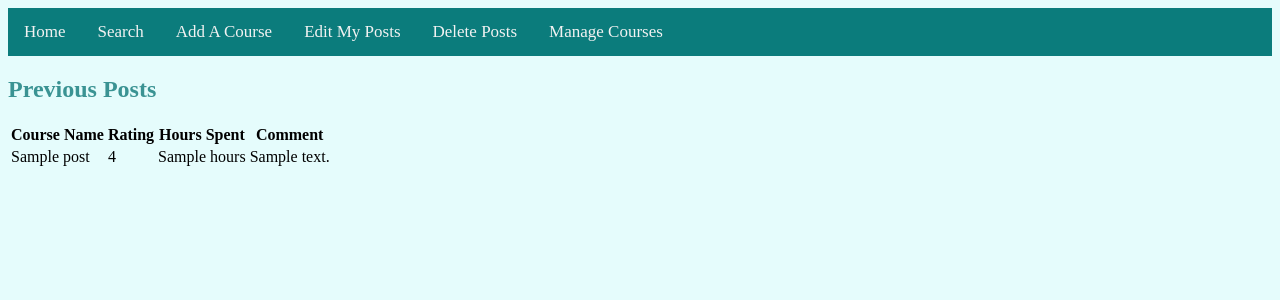
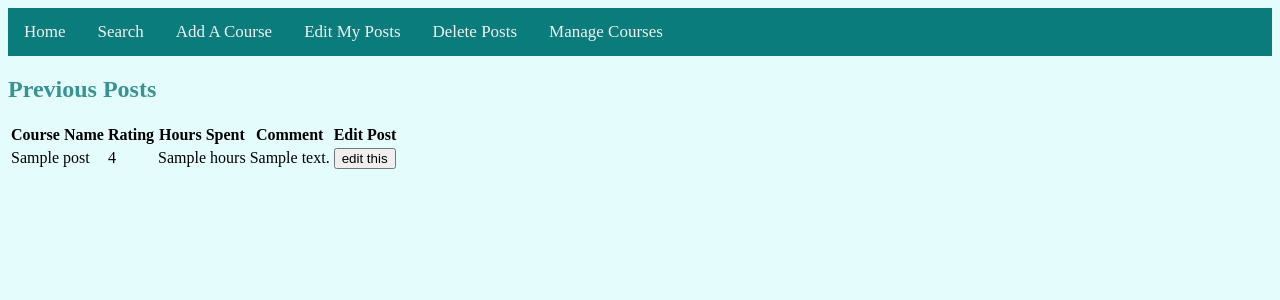
Before and after one commit to beryce/CourseGuide, a Flask app: template templates/allPosts.html in a window 1280 px wide. Shown: the top 300 px of the page. Run offline with Flask 2, Linux system fonts and the light colour scheme; the template is opened without the code that fills it: most values are stand-ins (such as "Sample title", 1, 10 or a date in 2020); parts of the project's set-up code (start-up, migrations or seed data) failed here and were passed over; some libraries are stand-ins or nearby versions.

Commit message:
added edit post

```diff
--- a/app.py
+++ b/app.py
@@ -86,28 +86,10 @@ def search():
     courses = courseBrowser.getSearchResults(conn, searchterm, semester, prof)
     return render_template('search.html', courses=courses)
 
-# I don't think we need this anymore, but I'm keeping this here just in case
-# @app.route('/updateSearch', methods=['POST'])
-# def update_search():
-#     """Function for the filterbar in the webpage. Displays results
-#     similar to the input that user typed into the filter bar."""
-#     # connect to database
-#     conn = courseBrowser.getConn('c9')
-
-#     # grab the arguments]
-#     semester = request.form.get('semester_filter', "")
-#     # get the results
-#     courses = courseBrowser.updateSearch(conn, semester)
-#     print("COURSES: ")
-#     print(courses)
-#     # return redirect(url_for('search', courses = courses))
-#     return render_template('search.html', courses = courses)
-
 @app.route('/createPost/<cid>', methods=['GET', 'POST'])
 def createPost(cid):
     """Function that redirects to the review page and allows users to create a
     review for a particular course"""
-    #courseAndSemester formatted like this: ECON102-F17
 
     conn = courseBrowser.getConn('c9')
     uid = session.get('uid', False)
@@ -136,8 +118,6 @@ def insertCourse():
     """Inserts a new course into the database and displays it on webpage"""
     conn = courseBrowser.getConn('c9')
 
-    # print("session")
-    # print(session['uid']) ask scott for help
     uid = session.get('uid', False)
 
     # ensure that user is log in before they add a course
@@ -184,33 +164,12 @@ def rateCourse():
         flash('You need to login!')
     return redirect(request.referrer)
 
-# @app.route('/rateCourseAjax/', methods=['POST'])
-# def rateCourseAjax():
-#     """rate a selected course and update average rating and hours"""
-#     try:
-#         if 'uid' in session:
-#             conn = courseBrowser.getConn('c9')
-#             uid = session['uid']
-#             cid = request.form.get('cid')
-#             rating = request.form.get('stars')
-#             hours = request.form.get('fname')
-#             comments = request.form.get('comment')
-#             if courseBrowser.rate_course(conn, uid, cid, rating, hours, comments):
-#                 # print out new average ratings and hours
-#                 avg_rating = courseBrowser.compute_avgrating(conn, cid)
-#                 avg_hours = courseBrowser.compute_avghours(conn, cid)
-
-#                 # update average ratings and hours
-#                 courseBrowser.update_avgrating(conn, cid)
-#                 courseBrowser.update_avghours(conn, cid)
-#                 return jsonify({"avg_rating": avg_rating, "avg_hours": avg_hours})
-#             else:
-#                 return jsonify({"avg_rating": "None", "avg_hours": "None"})
-#         else:
-#             return jsonify({"avg_rating": "None", "avg_hours": "None"})
-#     except:
-#         return jsonify({"avg_rating": "None", "avg_hours": "None"})
-
+@app.route('/editPostAjax/', methods=['POST'])
+def editPostAjax():
+    cid  = request.args.get('courseId')
+    print("Foooo")
+    print(cid)
+    return redirect(url_for('createPost', cid=cid))
 
 #we need a main init function
 if __name__ == '__main__':
--- a/static/rating.js
+++ b/static/rating.js
@@ -1,15 +1,21 @@
 /* global $ */
-var progressive_on = false;
-$("#progressive_enhancement").on('click', function () {
-    if(progressive_on) {
-        // turn it off
-        $("input[name=stars],input[type=submit]").show();
-        $("#progressive_enhancement").text('Turn on Progressive Enhancement');
-        progressive_on = false;
-    } else {
-        // turn it on
-        $("input[name=stars],input[type=submit]").hide();
-        $("#progressive_enhancement").text('Turn off Progressive Enhancement');
-        progressive_on = true;
-    }
+
+var editPostUrl = "{{url_for('editPostAjax')}}"
+$("#past-posts").on("click", ".edit-post-button", function(event) {
+    console.log("BUTTON CLICKED")
+    var post = $(this).closest("tr");
+    var postId = $(this).closest("[post-pid]").attr("post-pid");
+    var courseId = $(this).closest("[post-pid]").find(".course_id").text();
+    var courseName = $(this).closest("[post-pid]").find(".course_name").text();
+    var rating = $(this).closest("[post-pid]").find(".rating").text();
+    var hrs = $(this).closest("[post-pid]").find(".hours").text();
+    var comments = $(this).closest("[post-pid]").find(".comments").text();
+    console.log("pid " + postId);
+    console.log("cid " + courseId);
+    console.log(courseName);
+    console.log(rating);
+    console.log(hrs);
+    console.log(comments);
+    $.post(editPostUrl, {'courseId': courseId});
+
 });
--- a/templates/allPosts.html
+++ b/templates/allPosts.html
@@ -1,7 +1,7 @@
 {% extends "base.html" %}
 
 <body>
-{% block past_posts %}
+{% block allPosts %}
 <h2>Previous Posts</h2>
 <table id="past-posts">
     <tbody>
@@ -10,15 +10,18 @@
         <th>Rating</th>
         <th>Hours Spent</th>
         <th>Comment</th>
+        <th>Edit Post</th>
     </tr>
 
     {%for post in posts%}
         <tr post-pid={{post.pid}}>
         <!--<td class="name">{{post.name}} at {{post.entered}}</td>-->
-        <td class="course_num">{{post.cName}}</td>
+        <!--<td class="course_id">{{post.courseId}}</td>-->
+        <td class="course_name">{{post.cName}}</td>
         <td class="rating">{{post.rating}}</td>
         <td class="hours">{{post.hours}}</td>
         <td class="comments">{{post.comments}}</td>
+        <td><button class="edit-post-button">edit this</button></td>
     </tr>
     {% endfor %}
 </table>
--- a/templates/base.html
+++ b/templates/base.html
@@ -62,11 +62,15 @@
     {% block courseList %}
     {% endblock %}
 
-    {% block posts%}
+    {% block posts %}
     {% endblock %}
 
     {% block past_posts %}
     {% endblock %}
+
+    {% block allPosts %}
+    {% endblock %}
+
 
   {% block scripts %}
   <script src="//ajax.googleapis.com/ajax/libs/jquery/1.9.1/jquery.min.js"></script>
```
Also changed, not shown: courseBrowser.py (+3 -21 lines).
